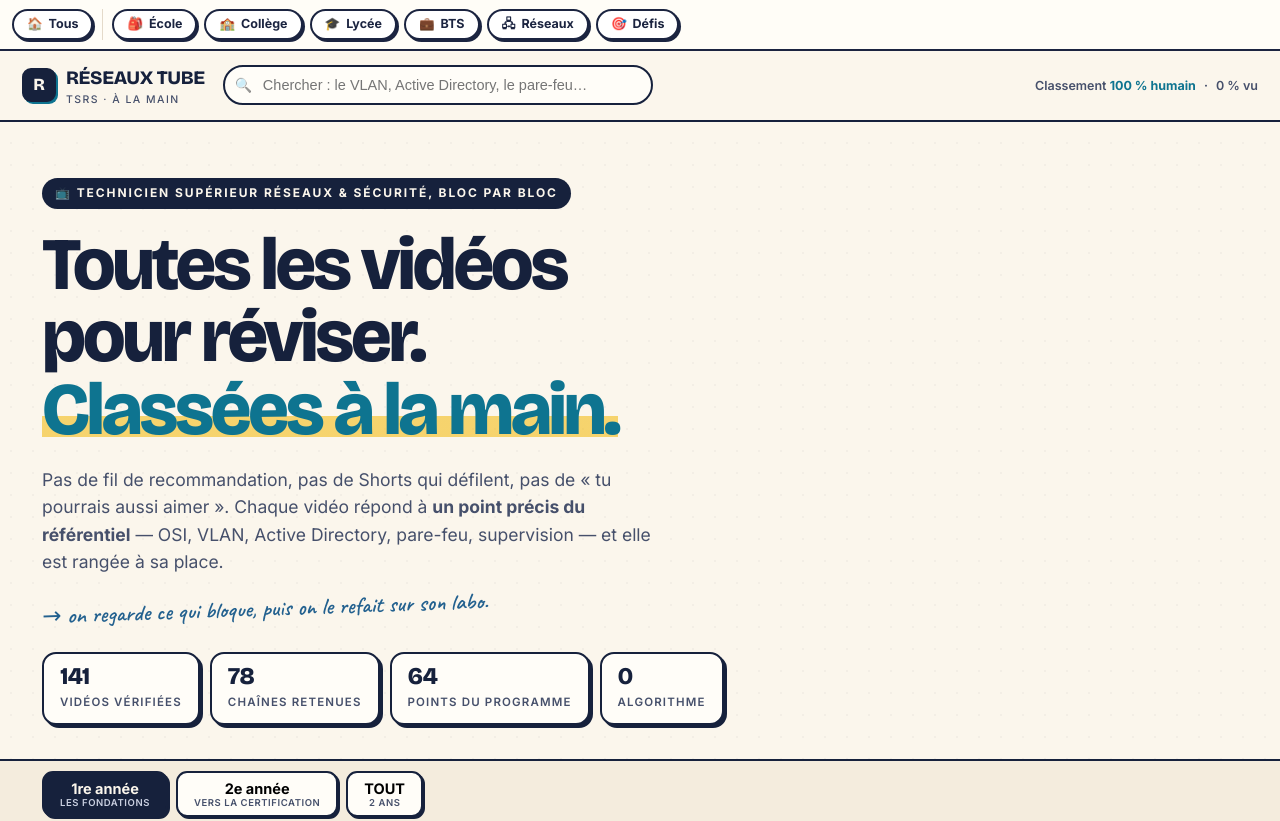
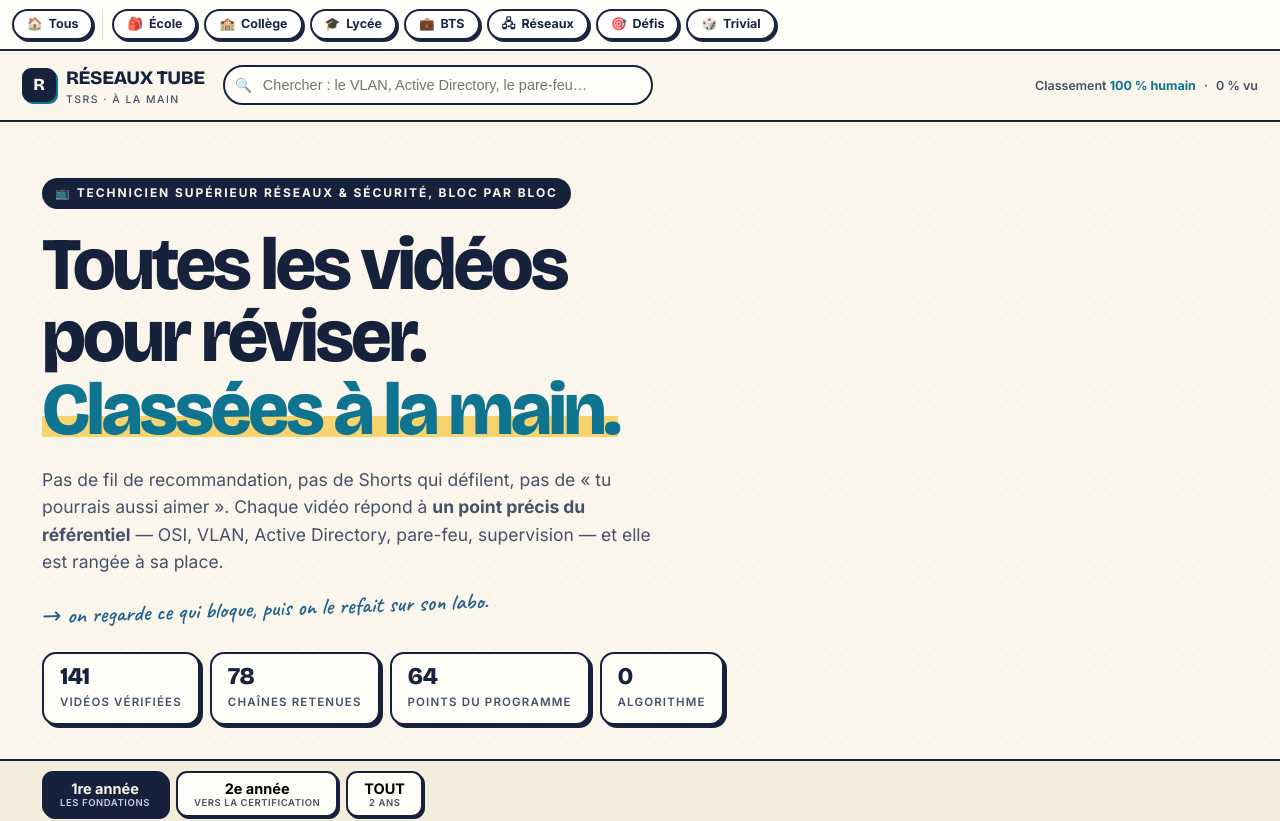
Before and after one commit to hassanijacques-boop/reseaux-tube, a plain HTML site: page index.html in a window 1280 px wide. Shown: the top 821 px of the page. Drawn offline with nearby package versions, Linux system fonts and the light colour scheme.

Commit message:
Pastille Trivial dans la barre

```diff
--- a/index.html
+++ b/index.html
@@ -207,7 +207,7 @@ footer b{color:var(--ink)}
   background:linear-gradient(90deg,rgba(255,253,247,0),#FFFDF7 78%);border-radius:0}
 @media(max-width:620px){.tubebar{padding:8px 10px;gap:6px}.tubebar a{padding:6px 11px;font-size:11.5px}}
 </style>
-<nav class="tubebar" aria-label="Navigation entre les sites"><a href="https://hassanijacques-boop.github.io/tube/" title="l'ensemble des niveaux"><span class="num">🏠</span>Tous</a><span class="sep"></span><a href="https://hassanijacques-boop.github.io/ecoletube/" title="CP → CM2"><span class="num">🎒</span>École</a><a href="https://hassanijacques-boop.github.io/college-tube/" title="6e → 3e"><span class="num">🏫</span>Collège</a><a href="https://hassanijacques-boop.github.io/lycee-tube/" title="2de → Tle"><span class="num">🎓</span>Lycée</a><a href="https://hassanijacques-boop.github.io/bts-tube/" title="GME"><span class="num">💼</span>BTS</a><a href="https://hassanijacques-boop.github.io/reseaux-tube/" on aria-current="page" title="TSRS"><span class="num">🖧</span>Réseaux</a><a href="https://hassanijacques-boop.github.io/defi-ecole/" title="réviser en jouant"><span class="num">🎯</span>Défis</a><span class="fade"></span></nav>
+<nav class="tubebar" aria-label="Navigation entre les sites"><a href="https://hassanijacques-boop.github.io/tube/" title="l'ensemble des niveaux"><span class="num">🏠</span>Tous</a><span class="sep"></span><a href="https://hassanijacques-boop.github.io/ecoletube/" title="CP → CM2"><span class="num">🎒</span>École</a><a href="https://hassanijacques-boop.github.io/college-tube/" title="6e → 3e"><span class="num">🏫</span>Collège</a><a href="https://hassanijacques-boop.github.io/lycee-tube/" title="2de → Tle"><span class="num">🎓</span>Lycée</a><a href="https://hassanijacques-boop.github.io/bts-tube/" title="GME"><span class="num">💼</span>BTS</a><a href="https://hassanijacques-boop.github.io/reseaux-tube/" on aria-current="page" title="TSRS"><span class="num">🖧</span>Réseaux</a><a href="https://hassanijacques-boop.github.io/defi-ecole/" title="réviser en jouant"><span class="num">🎯</span>Défis</a><a href="https://hassanijacques-boop.github.io/defi-ecole/trivial.html" title="Le Trivial des questions générales"><span class="num">🎲</span>Trivial</a><span class="fade"></span></nav>
 
 <header class="top">
   <div class="brand"><span class="mark">R</span><span>RÉSEAUX TUBE<small>TSRS · à la main</small></span></div>
```
Also changed, not shown: template.html (+1 -1 lines).
